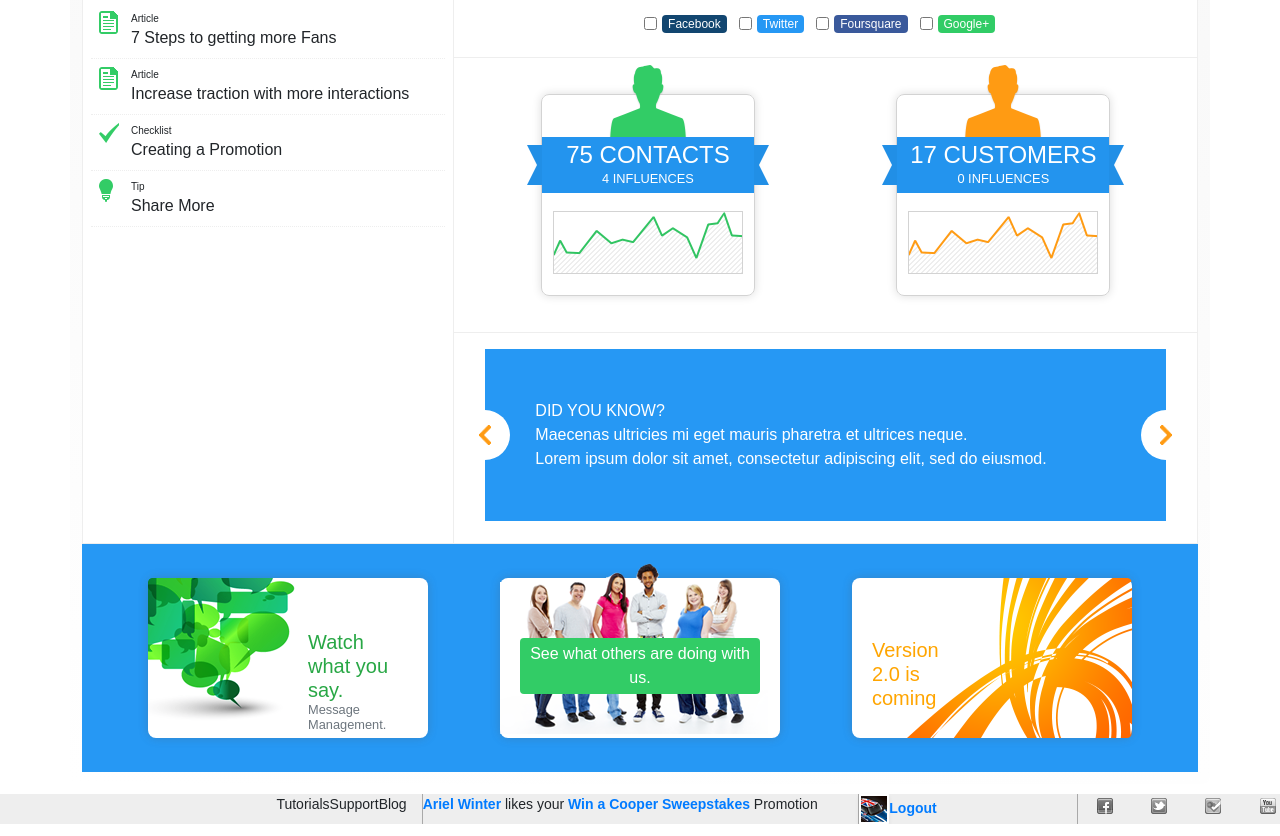
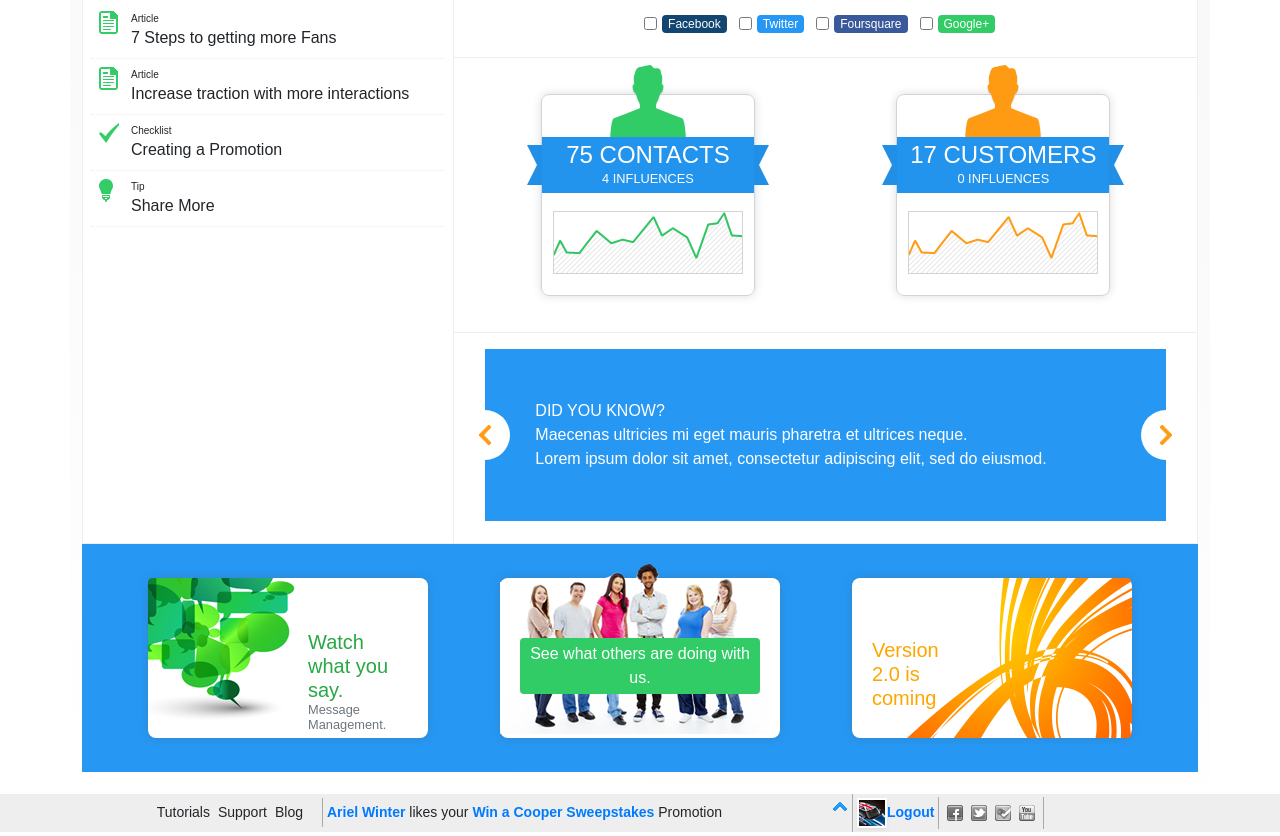
Before and after one commit to annamac7/CSS_Assignment, a plain HTML site: page index.html in a window 1280 px wide. Shown: the part 666-1502 px from the top of the page. Drawn offline with nearby package versions, Linux system fonts and the light colour scheme.

Commit message:
think this is it - fixed footer

```diff
--- a/css/styles.css
+++ b/css/styles.css
@@ -351,9 +351,13 @@ p, h1, h2, h3, h4, h5, h6 {
     background: url('../img/sprite6.png') -60px -10px;
 }
 
-#bg-CAvatar__YouTube {
-    width: 16px; height: 16px;
-    background: url('css_sprites.png') -82px -96px;
+#pull_up {
+  background: url('../img/PullUp.png');
+  width: 15px; height: 15px;
+  background-repeat: no-repeat;
+
+
+
 }
 
 
@@ -695,7 +699,7 @@ p, h1, h2, h3, h4, h5, h6 {
 }
 
 .footer_social * {
-  margin:  2px auto!important;
+
   padding: 0px !important;
 }
 
@@ -704,3 +708,9 @@ p, h1, h2, h3, h4, h5, h6 {
   margin: 0px;
   padding: 0px;
 }
+
+.border-right-dark {
+  border-right: darkgrey 1px solid !important;
+  margin: 0px;
+  padding: 0px;
+}
--- a/index.html
+++ b/index.html
@@ -5,6 +5,7 @@
   <!-- Required meta tags -->
   <meta charset="utf-8">
   <meta name="viewport" content="width=device-width, initial-scale=1, shrink-to-fit=no">
+  <title>CSS Assignment</title>
 
   <!-- Bootstrap CSS -->
   <link rel="stylesheet" href="https://stackpath.bootstrapcdn.com/bootstrap/4.5.2/css/bootstrap.min.css" integrity="sha384-JcKb8q3iqJ61gNV9KGb8thSsNjpSL0n8PARn9HuZOnIxN0hoP+VmmDGMN5t9UJ0Z" crossorigin="anonymous">
@@ -41,27 +42,27 @@
 
         </li>
 
-        <li class="position-relative" id="li_2">
+        <li class="position-relative"   >
           <div class="nav-item nav-img" id="bg-Icon__Customers"></div>
           <div class="marker"></div>
         </li>
 
-        <li class="position-relative" id="li_2">
+        <li class="position-relative"   >
           <div class="nav-item nav-img" id="bg-Icon__Messages"></div>
           <div class="marker"></div>
         </li>
 
-        <li class="position-relative" id="li_2">
+        <li class="position-relative"   >
           <div class="nav-item nav-img" id="bg-Icon__Promotions"></div>
           <div class="marker"></div>
         </li>
 
-        <li class="position-relative" id="li_2">
+        <li class="position-relative"   >
           <div class="nav-item nav-img" id="bg-Icon__Page_Creator"></div>
           <div class="marker"></div>
         </li>
 
-        <li class="position-relative" id="li_2">
+        <li class="position-relative"   >
           <div class="nav-item nav-img" id="bg-Icon__Analytics"></div>
           <div class="marker"></div>
         </li>
@@ -232,8 +233,11 @@
                   <a class="btn btn-secondary dropdown-toggle" id="dropdown_btn" href="#" role="button" id="dropdownMenuLink" data-toggle="dropdown" aria-haspopup="true" aria-expanded="false">
                     06/28/11 - 07/21/11
                   </a>
-
-
+                  <div class="dropdown-menu" aria-labelledby="dropdownMenuLink">
+  <a class="dropdown-item" href="#">07/16/11 - 07/21/11</a>
+  <a class="dropdown-item" href="#">  06/28/11 - 07/21/11</a>
+  <a class="dropdown-item" href="#">  06/28/11 - 07/21/11</a>
+</div>
                 </div>
               </div>
               <img src="img/Bar Graph.png" alt="bar graph" />
@@ -323,7 +327,7 @@
       <!-- ADS -->
 
     </div>
-    <div class="row make_bg_blue d-flex justify-content-around">
+    <div class="row make_bg_blue d-flex justify-content-around ">
       <div class="ad-container m-1">
         <div id="bg-ad_1"></div>
         <div id="ad_card_content1">
@@ -356,46 +360,47 @@
   </div>
 
   <div class="container-fluid my_footer ">
-    <div class="row">
-      <div class="col-4 ">
+    <div class="row align-items-center m-1">
+      <div class="col-3 ">
         <div class=" justify-content-end align-items-center d-flex">
-          <p class="">
+          <p class="m-1">
             Tutorials
           </p>
-          <p class="">
+          <p class="m-1">
             Support
           </p>
-          <p class="">
+          <p class="m-1">
             Blog
           </p>
         </div>
       </div>
-      <div class="col-4 border-left-dark ">
-        <div class=" justify-content-center align-items-center  ">
+      <div class="col-5 border-left-dark ">
+        <div class="m-1 d-flex flex-nonwrap justify-content-start align-items-between">
           <p>
-            <a href="#">Ariel Winter</a> likes your <a href="#">Win a Cooper Sweepstakes</a> Promotion
-          </p>
-          <div id="up_arrow">
-          </div>
+            <a href="#">Ariel Winter</a> likes your <a href="#">Win a Cooper Sweepstakes</a> Promotion</p>
+            <span class="ml-auto"id="pull_up">
+            </span>
+
         </div>
+
       </div>
-      <div class="col-2 border-left-dark ">
-        <div class=" d-flex justify-content-start align-items-center flex-nonwrap ">
-          <div id="bg-footer_img" class="shadow-sm">
+      <div class="col- border-left-dark ">
+        <div class="d-flex justify-content-start align-items-center flex-nonwrap m-1 ">
+          <div id="bg-footer_img" class=" shadow-sm">
           </div>
           <a href="#">Logout</a>
         </div>
       </div>
-      <div class="col-2 border-left-dark footer_social ">
-        <div class="d-flex">
-          <div id="bg-Avatar__Facebook"></div>
-          <div id="bg-Avatar__Twitter"></div>
-          <div id="bg-Avatar__Foursquare"></div>
-          <div id="bg-Avatar__YouTube"></div>
+      <div class="col- border-left-dark footer_social border-right-dark ">
+        <div class="d-flex justify-content-start m-1">
+          <div class="m-1" id="bg-Avatar__Facebook"></div>
+          <div class="m-1" id="bg-Avatar__Twitter"></div>
+          <div class="m-1" id="bg-Avatar__Foursquare"></div>
+          <div class="m-1" id="bg-Avatar__YouTube"></div>
         </div>
       </div>
     </div>
-  </div>
+
   </div>
 
 
```
